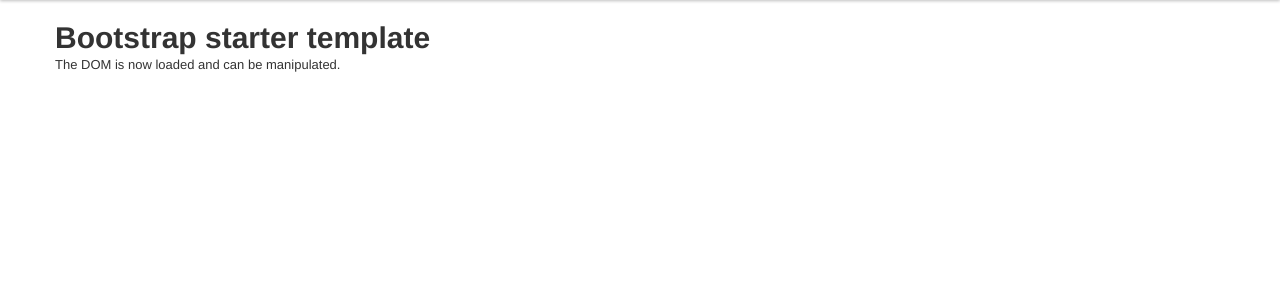
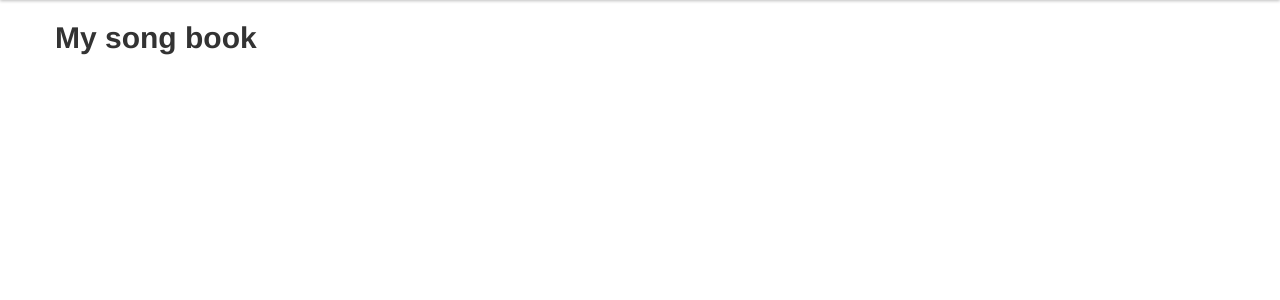
Before and after one commit to OrnIngvar/guitarparty, a Flask app: page / in a window 1280 px wide. Shown: the part 40-340 px from the top of the page. Run offline with Flask 2, Linux system fonts and the light colour scheme; some libraries are stand-ins or nearby versions.

Commit message:
ajax songs added

```diff
--- a/templates/index.html
+++ b/templates/index.html
@@ -29,7 +29,25 @@
     <script src="http://code.jquery.com/jquery-latest.js"></script>
      <script>
         $(document).ready(function () {
-            $("p").text("The DOM is now loaded and can be manipulated.");
+            $.getJSON("http://127.0.0.1:5000/api/song/",
+            {
+                format: "json"
+            },
+            function(json) {
+                var items = [];
+                var elem = [];
+
+                items = json.objects;
+
+                for (var i = 0; i < items.length; i++){
+                    console.log(items[i].title);
+                    elem.push('<li id="song_id_' + items[i].id + '">title: ' + items[i].title + '</li>');
+                }
+            $('<ul/>', {
+                'class': 'my_song_book',
+                html: elem.join('')
+                }).appendTo('#songs');
+            });
         });
      </script>
   </head>
@@ -58,27 +76,15 @@
 
     <div class="container">
 
-      <h1>Bootstrap starter template</h1>
-      <p>Not loaded yet.</p>
+      <h1>My song book</h1>
+      <div id="songs"></div>
 
     </div> <!-- /container -->
 
     <!-- Le javascript
     ================================================== -->
     <!-- Placed at the end of the document so the pages load faster -->
-    <script src="../static/js/jquery.js"></script>
-    <script src="../static/js/bootstrap-transition.js"></script>
-    <script src="../static/js/bootstrap-alert.js"></script>
-    <script src="../static/js/bootstrap-modal.js"></script>
-    <script src="../static/js/bootstrap-dropdown.js"></script>
-    <script src="../static/js/bootstrap-scrollspy.js"></script>
-    <script src="../static/js/bootstrap-tab.js"></script>
-    <script src="../static/js/bootstrap-tooltip.js"></script>
-    <script src="../static/js/bootstrap-popover.js"></script>
-    <script src="../static/js/bootstrap-button.js"></script>
-    <script src="../static/js/bootstrap-collapse.js"></script>
-    <script src="../static/js/bootstrap-carousel.js"></script>
-    <script src="../static/js/bootstrap-typeahead.js"></script>
+    <script src="../static/js/bootstrap.js"></script>
 
   </body>
 </html>
```
